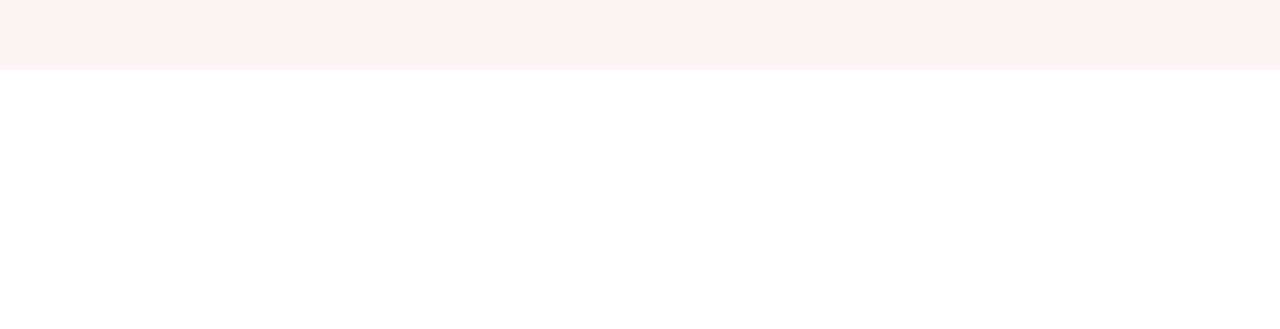
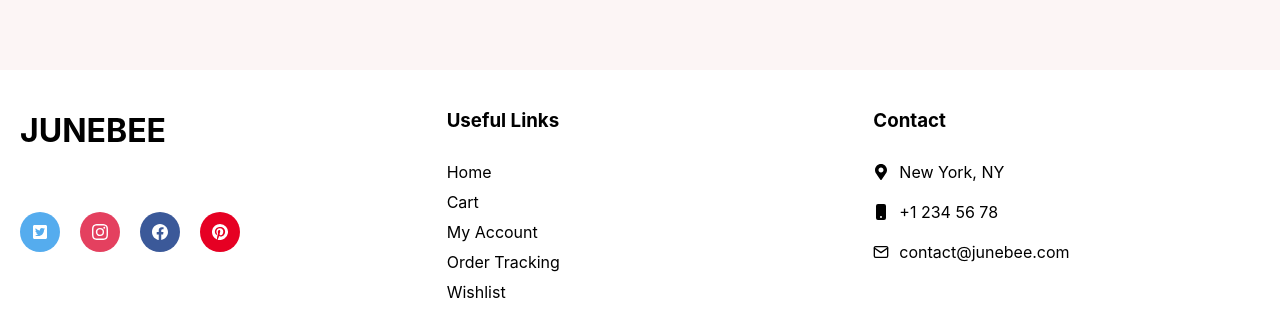
Before and after one commit to claire-max/ecom, a React (Create React App) app: page / in a window 1280 px wide. Shown: the part 2586-2915 px from the top of the page. Before the commit the page ends 2656 px from the top, so only its background shows below. Built offline with nearby package versions, Linux system fonts and the light colour scheme.

Commit message:
added footer components

```diff
--- a/src/components/Footer.jsx
+++ b/src/components/Footer.jsx
@@ -1,26 +1,130 @@
 import React from 'react'
 import styled from "styled-components";
+import {FaTwitterSquare, FaMapMarkerAlt } from 'react-icons/fa';
+import {BsInstagram, BsFacebook, BsPinterest, BsPhoneFill} from 'react-icons/bs';
+import {FiMail} from 'react-icons/fi';
+import { mobile } from "../responsive";
+
 
 const Container = styled.div`
 display: flex;
+${mobile({ flexDirection: "column" })}
 `
 
 
 const Left = styled.div`
 flex: 1;
+display: flex;
+flex-direction: column;
+padding: 20px;
+
 `
+
+const Logo = styled.h1`
+
+`
+
+const Desc = styled.p`
+margin: 20px 0px;
+`
+const SocialContainer = styled.div`
+display: flex;
+`
+const SocialIcon = styled.div`
+width: 40px;
+height: 40px;
+border-radius: 50%;
+color: white;
+background-color: #${props=>props.color};
+display: flex;
+align-items: center;
+justify-content: center;
+margin-right: 20px;
+`
+
+
+
 const Center = styled.div`
 flex: 1;
+padding: 20px;
+${mobile({ display: "none" })}
+
+
+`
+const Title = styled.h3`
+margin-bottom: 30px;
+`
+const List = styled.ul`
+margin: 0;
+padding:0;
+list-style: none;
+flex-wrap: wrap;
+
+`
+const ListItem = styled.li`
+width: 50%;
+margin-bottom: 10px;
 `
 const Right = styled.div`
 flex: 1;
+padding: 20px;
+${mobile({ backgroundColor: "#fff8f8" })}
 `
 
+const ContactItem = styled.div`
+margin-bottom: 20px;
+display: flex;
+align-items: center;
+`
 
 const Footer = () => {
   return (
     <Container>
+      <Left>
+        <Logo>JUNEBEE</Logo>
+        <Desc></Desc>
+        <SocialContainer>
 
+            <SocialIcon color="55ACEE">
+            <FaTwitterSquare/>
+            </SocialIcon>
+
+            <SocialIcon color="E4405F">
+                <BsInstagram/>
+            </SocialIcon>
+
+            <SocialIcon color="3B5999">
+                <BsFacebook/>
+            </SocialIcon>
+
+            <SocialIcon color="E60023">
+                <BsPinterest/>
+            </SocialIcon>
+        </SocialContainer>
+      </Left>
+      <Center>
+        <Title>Useful Links</Title>
+        <List>
+        <ListItem>Home</ListItem>
+          <ListItem>Cart</ListItem>
+          <ListItem>My Account</ListItem>
+          <ListItem>Order Tracking</ListItem>
+          <ListItem>Wishlist</ListItem>
+        </List>
+      </Center>
+      <Right>
+        <Title>Contact</Title>
+        <ContactItem>
+          <FaMapMarkerAlt style={{marginRight:"10px"}}/> New York, NY
+        </ContactItem>
+        <ContactItem>
+          <BsPhoneFill style={{marginRight:"10px"}}/> +1 234 56 78
+        </ContactItem>
+        <ContactItem>
+          <FiMail style={{marginRight:"10px"}} /> contact@junebee.com
+        </ContactItem>
+        {/* <Payment src="https://i.ibb.co/Qfvn4z6/payment.png" /> */}
+      </Right>
     </Container>
   )
 }
--- a/src/pages/Home.jsx
+++ b/src/pages/Home.jsx
@@ -5,6 +5,7 @@
 import Categories from "../components/Categories";
 import Products from "../components/Products";
 import Newsletter from "../components/Newsletter";
+import Footer from "../components/Footer";
 
 const Home = () => {
   return (
@@ -15,6 +16,7 @@
 <Categories/>
 <Products/>
 <Newsletter/>
+<Footer/>
     </div>
   )
 }
```
